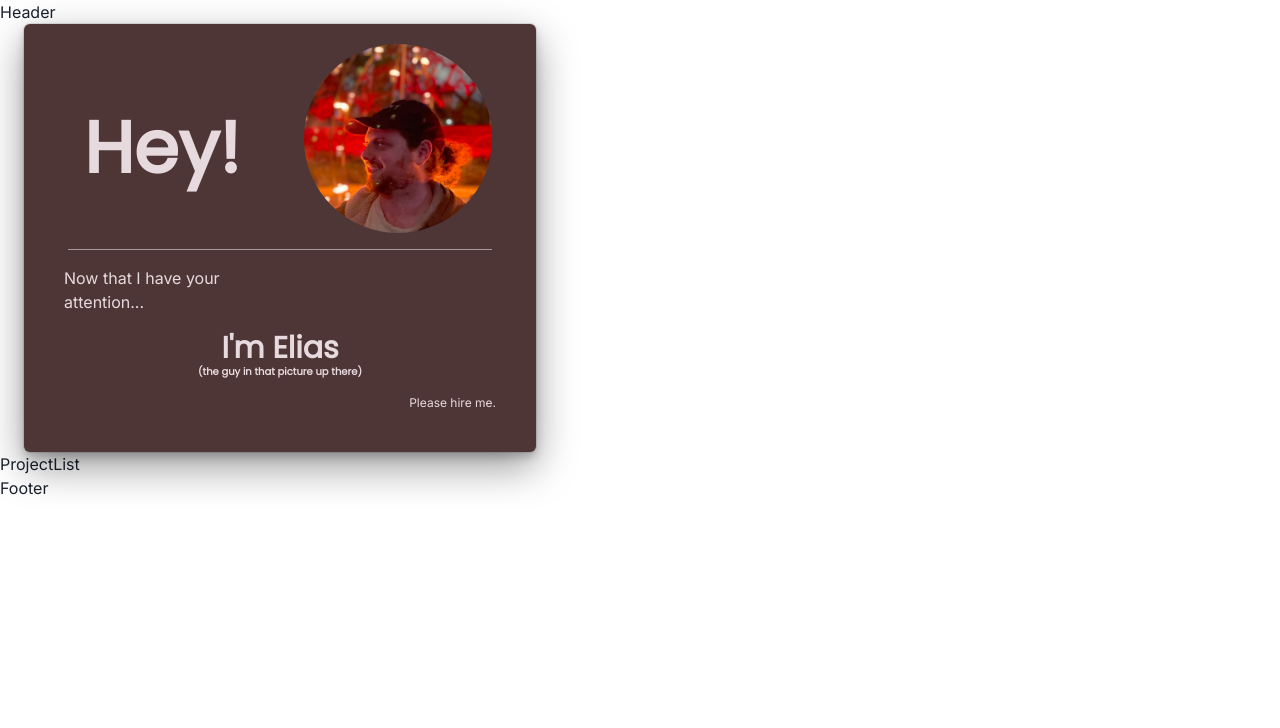
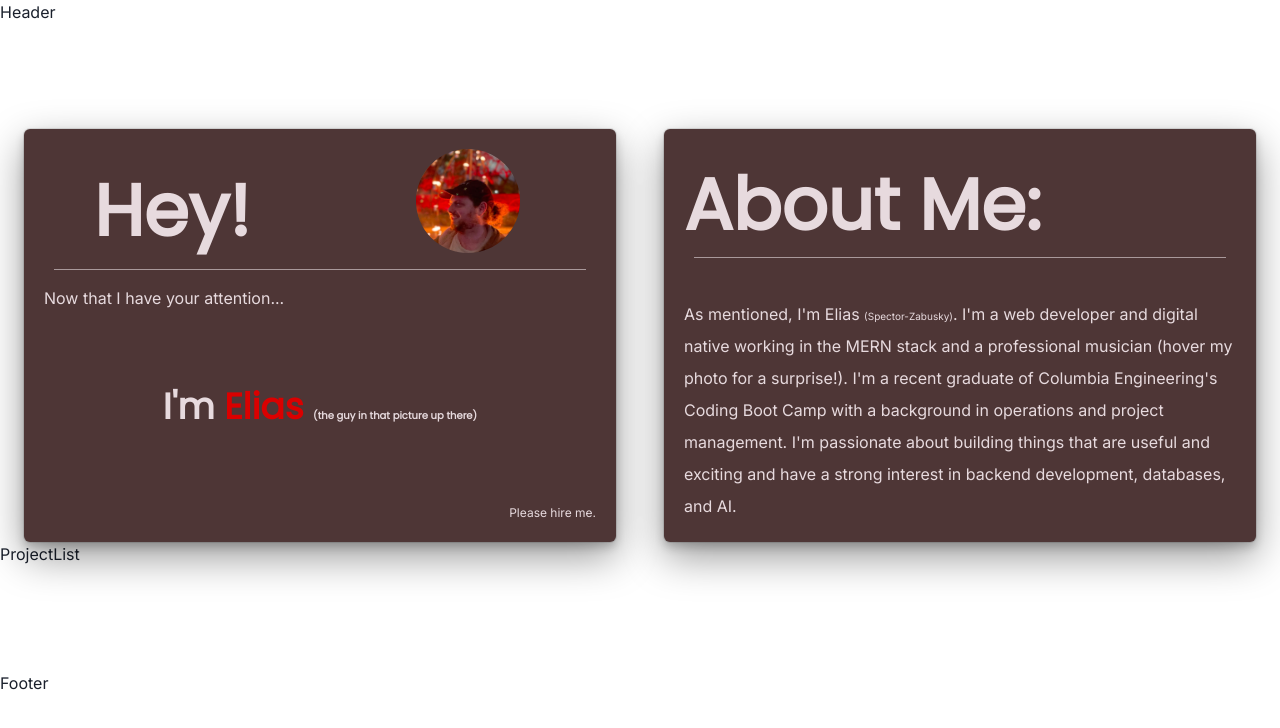
Before and after one commit to ColdWeatherBoyy/portfolio, a React (Vite) app in the folder client/: page / in a window 1280 px wide. Shown: the top 728 px of the page. Built offline with nearby package versions, Linux system fonts and the light colour scheme.

Commit message:
adds bio section

```diff
--- a/client/src/App.jsx
+++ b/client/src/App.jsx
@@ -1,21 +1,33 @@
 import Footer from "./sections/Footer";
 import Header from "./sections/Header";
 import Intro from "./sections/Intro";
+import Bio from "./sections/Bio";
 import ProjectList from "./sections/ProjectList";
-import { Box } from "@chakra-ui/react";
+import { Box, Grid, GridItem, Flex } from "@chakra-ui/react";
 
 function App() {
 	return (
-		<Box
+		<Grid
+			templateColumns="1fr"
+			templateRows="repeat(4, 1fr)"
 			width="100vw"
 			height="100vh"
 			// bg={{ sm: "gray.800", md: "gray.400", lg: "gray.200" }}
 		>
-			<Header />
-			<Intro />
-			<ProjectList />
-			<Footer />
-		</Box>
+			<GridItem>
+				<Header />
+			</GridItem>
+			<Flex width="100%" direction={{ sm: "column", lg: "row" }} gap={{ sm: 6, lg: 0 }}>
+				<Intro width={{ sm: "100%", lg: "50vw" }} />
+				<Bio width={{ sm: "100%", lg: "50vw" }} />
+			</Flex>
+			<GridItem>
+				<ProjectList />
+			</GridItem>
+			<GridItem>
+				<Footer />
+			</GridItem>
+		</Grid>
 	);
 }
 
--- a/client/src/context/themeValues.jsx
+++ b/client/src/context/themeValues.jsx
@@ -2,10 +2,12 @@ export const light = {
 	image: "/images/biopic2.jpg",
 	bg: "#A39B8B",
 	text: "#0B3F5B",
+	accentColor: "#018bd6",
 };
 
 export const dark = {
 	image: "/images/biopic.jpg",
 	bg: "#4E3636",
 	text: "#E7DADE",
+	accentColor: "#da0000",
 };
--- /dev/null
+++ b/client/src/sections/Bio.jsx
@@ -0,0 +1,58 @@
+import React, { useContext } from "react";
+import { themeContext } from "../context/context";
+import {
+	Card,
+	CardHeader,
+	CardBody,
+	CardFooter,
+	Flex,
+	Text,
+	Heading,
+	Divider,
+	Image,
+	Grid,
+} from "@chakra-ui/react";
+
+function Intro() {
+	const { setAlternateTheme, alternateTheme, light, dark } = useContext(themeContext);
+
+	const textColor = alternateTheme ? dark.text : light.text;
+	const bgColor = alternateTheme ? dark.bg : light.bg;
+	const imageSrc = alternateTheme ? dark.image : light.image;
+
+	return (
+		<Flex width="100%">
+			<Card
+				justifyItems="center"
+				textColor={textColor}
+				height="100%"
+				mx={6}
+				bg={bgColor}
+				boxShadow="dark-lg"
+				pt={5}
+			>
+				<CardHeader pb={0}>
+					<Heading size={{ base: "2xl", sm: "4xl" }}>About Me:</Heading>
+				</CardHeader>
+
+				<Divider my={4} orientation="horizontal" width="90%" alignSelf="center" />
+
+				<CardBody pt={{ sm: 0, lg: 6 }}>
+					<Text fontSize={{ base: "sm", md: "md" }} lineHeight={2}>
+						As mentioned, I'm Elias{" "}
+						<Text as="span" fontSize={{ base: "2xs", md: "2xs" }}>
+							(Spector-Zabusky)
+						</Text>
+						. I'm a web developer and digital native working in the MERN stack and a
+						professional musician (hover my photo for a surprise!). I'm a recent graduate
+						of Columbia Engineering's Coding Boot Camp with a background in operations and
+						project management. I'm passionate about building things that are useful and
+						exciting and have a strong interest in backend development, databases, and AI.
+					</Text>
+				</CardBody>
+			</Card>
+		</Flex>
+	);
+}
+
+export default Intro;
--- a/client/src/sections/Intro.jsx
+++ b/client/src/sections/Intro.jsx
@@ -19,16 +19,18 @@ function Intro() {
 	const textColor = alternateTheme ? dark.text : light.text;
 	const bgColor = alternateTheme ? dark.bg : light.bg;
 	const imageSrc = alternateTheme ? dark.image : light.image;
+	const accentColor = alternateTheme ? dark.accentColor : light.accentColor;
 
 	return (
-		<Flex>
+		<Flex width="100%">
 			<Card
+				justifyItems="center"
 				textColor={textColor}
-				width={{ base: "100%", md: "50%", lg: "40%" }}
+				height="100%"
 				mx={6}
-				p={5}
 				bg={bgColor}
 				boxShadow="dark-lg"
+				pt={5}
 			>
 				<Grid templateColumns="repeat(2, 1fr)" alignItems="center" justifyItems="center">
 					<CardHeader pb={0}>
@@ -41,21 +43,29 @@ function Intro() {
 						onTouchStart={() => setAlternateTheme(!alternateTheme)}
 						alt="Picture of Elias"
 						borderRadius="50%"
-						maxW="80%"
+						maxW="35%"
 					/>
 				</Grid>
 				<Divider my={4} orientation="horizontal" width="90%" alignSelf="center" />
 
 				<CardBody pt={0}>
+					<Flex height="100%" direction="column" justify="space-between">
 						<Text fontSize={{ base: "sm", md: "md" }} maxW="50%">
 							Now that I have your attention...
 						</Text>
-					<Heading textAlign="center" size={{ base: "md", sm: "lg" }} py={4}>
-						I'm Elias <Text fontSize="2xs">(the guy in that picture up there)</Text>
+						<Heading textAlign="center" size={{ base: "lg", sm: "xl" }} py={4}>
+							I'm{" "}
+							<Text as="span" color={accentColor}>
+								Elias{" "}
+							</Text>
+							<Text as="span" fontSize="2xs">
+								(the guy in that picture up there)
+							</Text>
 						</Heading>
 						<Text fontSize="xs" textAlign="right">
 							Please hire me.
 						</Text>
+					</Flex>
 				</CardBody>
 			</Card>
 		</Flex>
```
Lines whose indentation alone changed are shown as unchanged.
